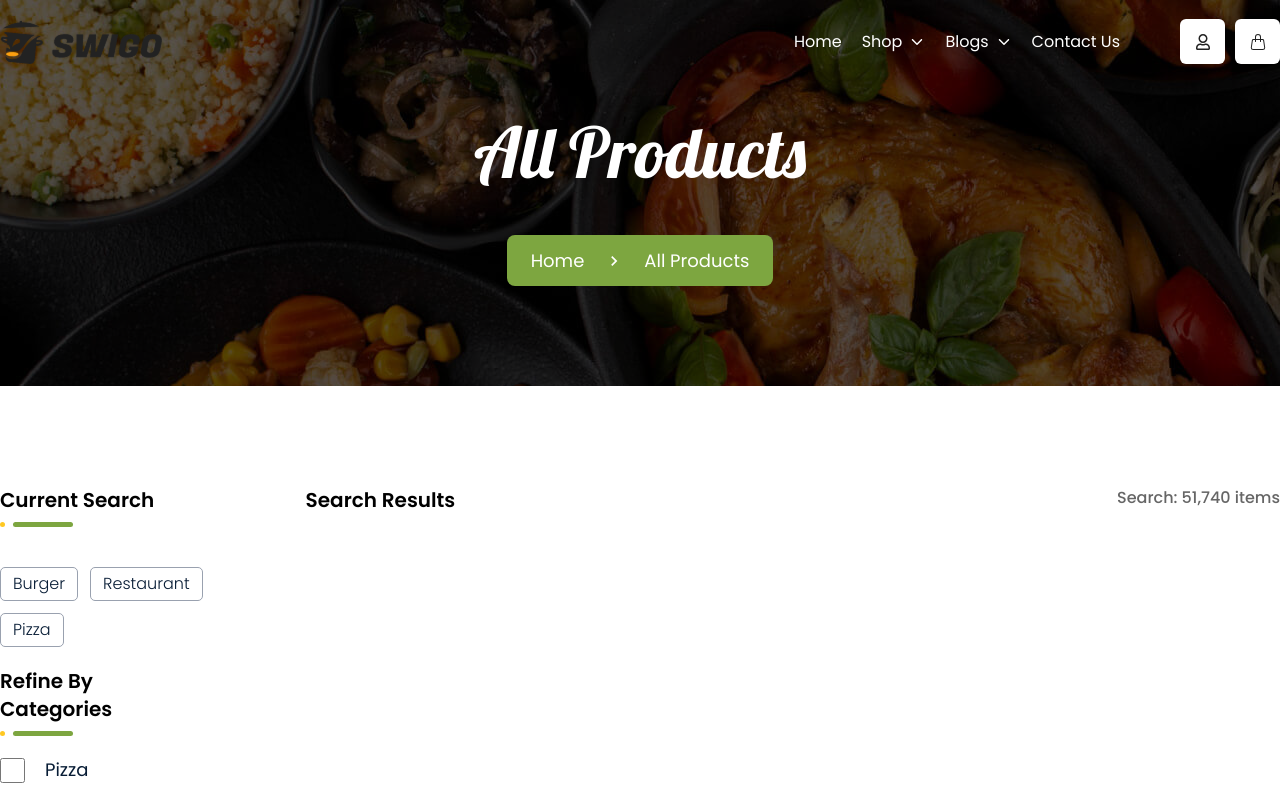
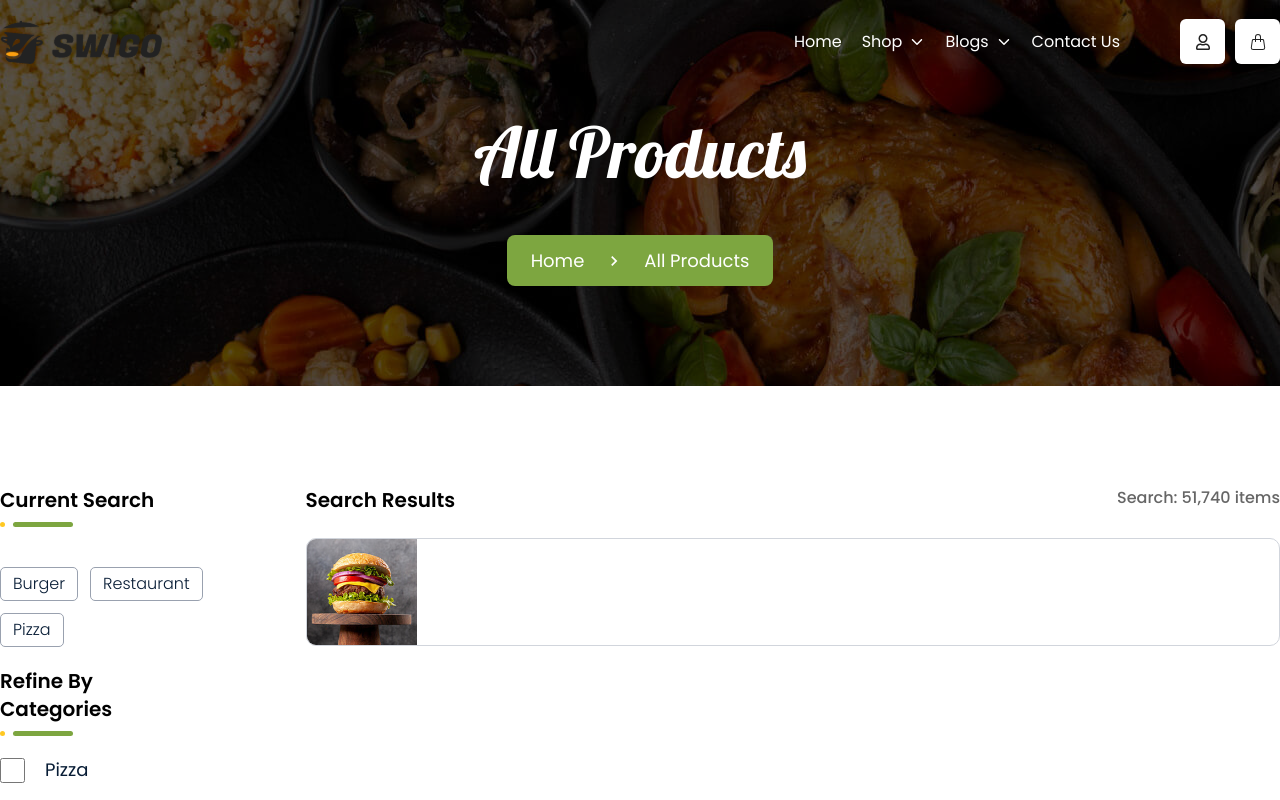
Before and after one commit to Nahid-hasan-web/swigo, a React (Vite) app: page /allProducts in a window 1280 px wide. Shown: the top 800 px of the page. Built offline with nearby package versions, Linux system fonts and the light colour scheme.

Commit message:
product singel item

```diff
--- a/src/pages/AllProduct.jsx
+++ b/src/pages/AllProduct.jsx
@@ -3,7 +3,7 @@ import BreadCrumb from "../components/Common/BreadCrumb";
 import CatHead from "../components/Common/CatHead";
 import { FaStar } from "react-icons/fa";
 import { FaMotorcycle } from "react-icons/fa6";
-
+import singelBurger from "../assets/images/singelBurger.jpg";
 const AllProduct = () => {
   return (
     <>
@@ -66,9 +66,26 @@ const AllProduct = () => {
               </div>
             </div>
             {/* ----------- Product singel card */}
-            <div className="product head mb-4 lg:mb-6  flex justify-between  w-full ">
-              <h2 className="text-xl font-semibold font-poppins text-black ">Search Results</h2>
-              <h3 className="text-[16px] font-medium font-poppins text-[#666666]">Search: 51,740 items</h3>
+            <div className="w-full">
+              <div className="product head mb-4 lg:mb-6  flex justify-between  w-full ">
+                <h2 className="text-xl font-semibold font-poppins text-black ">
+                  Search Results
+                </h2>
+                <h3 className="text-[16px] font-medium font-poppins text-[#666666]">
+                  Search: 51,740 items
+                </h3>
+              </div>
+              <div className="singelPorductItem  w-full h-[108px] border-[1px] border-gray-300 overflow-hidden rounded-[10px] mb-5">
+                <div className="produt_image w-[110px]">
+                  <img src={singelBurger} alt="singelProduct" />
+                </div>
+                <div className="my-5 flex justify-between items-center">
+                  <div className="ProductName">
+
+
+                  </div>
+                </div>
+              </div>
             </div>
           </div>
         </div>
```
Also changed, not shown: src/assets/images/singelBurger.jpg (added).
